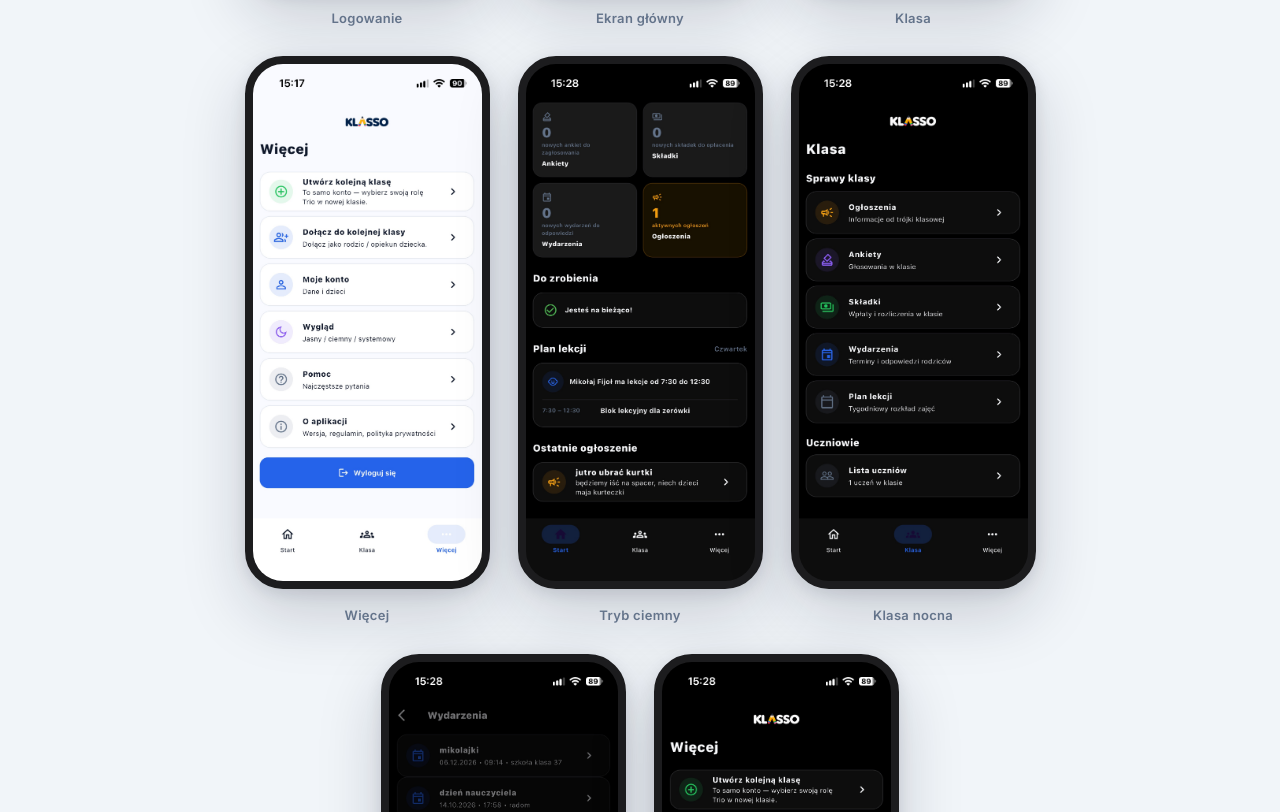
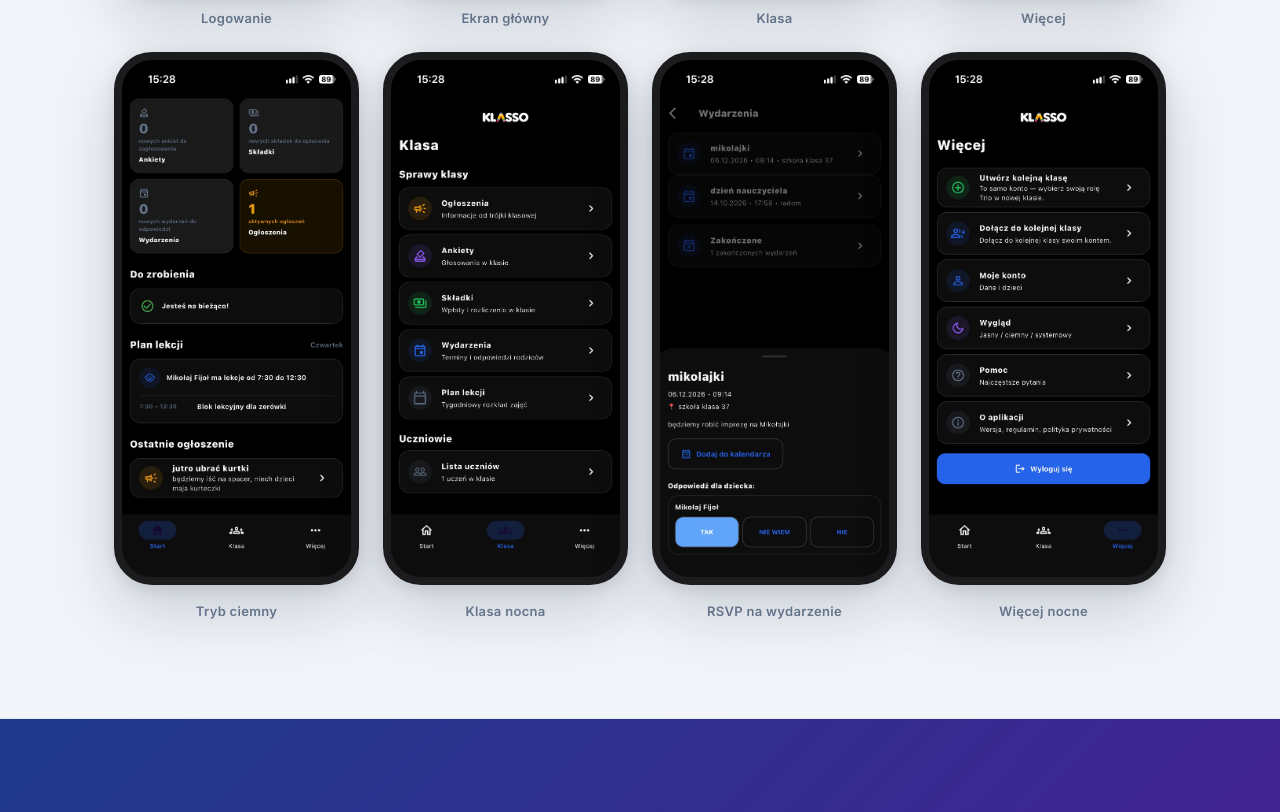
Before and after one commit to dzyniek/klasso-website, a plain HTML site: page index.html in a window 1280 px wide. Shown: the part 2889-3701 px from the top of the page. Drawn offline with Linux system fonts and the light colour scheme.

Commit message:
fix: reduce screenshot gap to 24px so 4 fit per row

```diff
--- a/index.html
+++ b/index.html
@@ -416,7 +416,7 @@
     }
     .screenshots-scroll {
       display: flex;
-      gap: 28px;
+      gap: 24px;
       justify-content: center;
       flex-wrap: wrap;
     }
```
